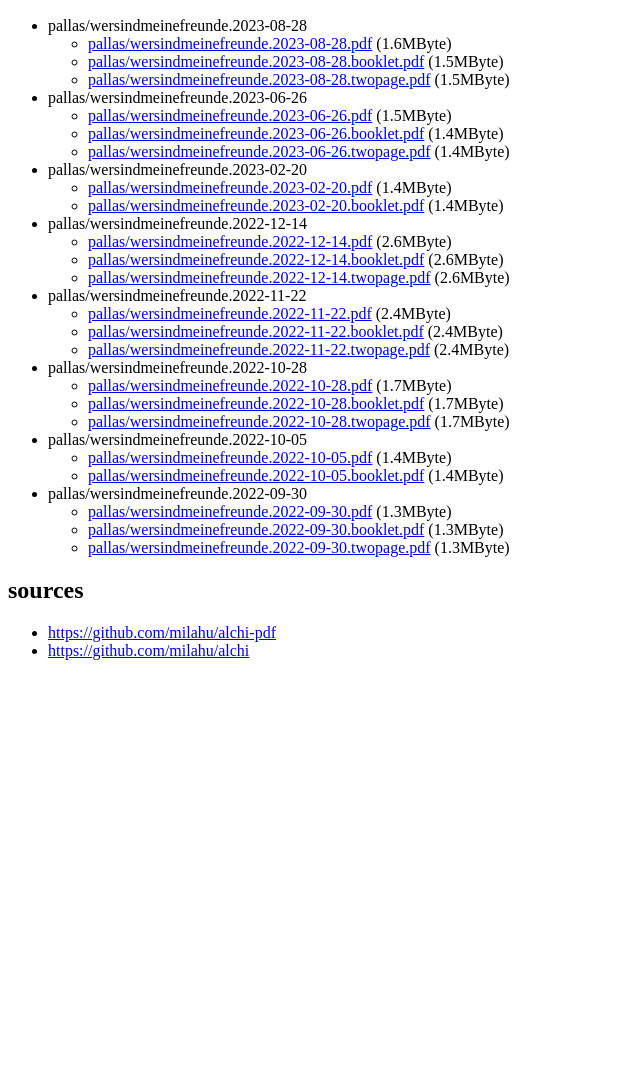
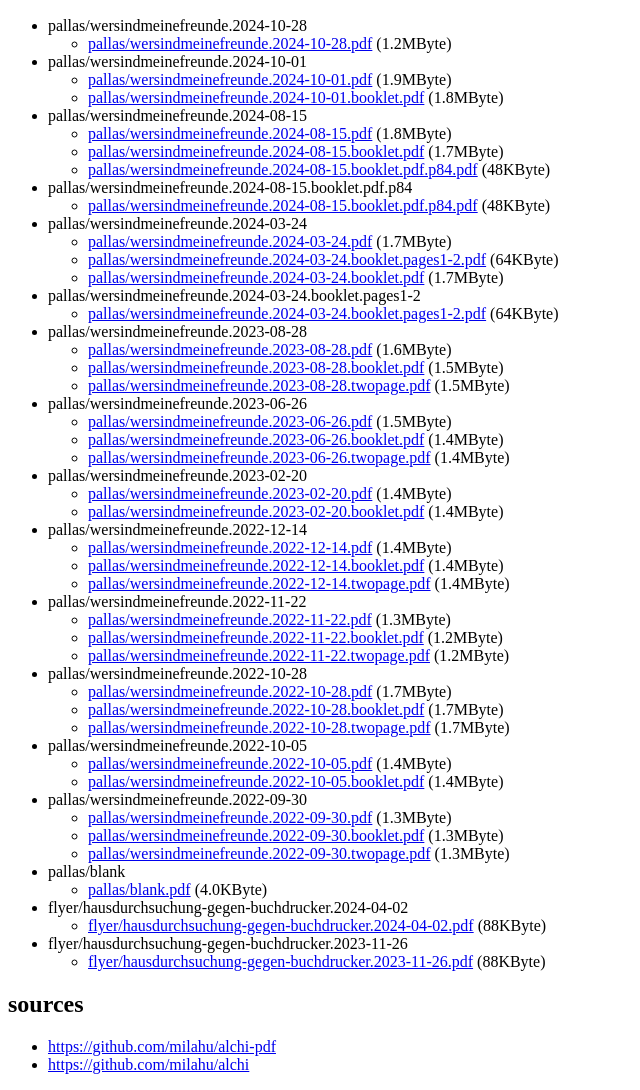
Before and after one commit to milahu/alchi-pdf, a plain HTML site: page index.html in a window 1280 px wide. Shown: the part 110-1200 px from the top of the page, without its empty margins (0-640 px from the left). Before the commit the page ends 800 px from the top, so only its background shows below. Drawn offline with Linux system fonts and the light colour scheme.

Commit message:
update index.html

```diff
--- a/index.html
+++ b/index.html
@@ -5,6 +5,47 @@
 <section id='files'>
 <h2>files</h2>
 <ul>
+<li>
+  <div>pallas/wersindmeinefreunde.2024-10-28</div>
+  <ul>
+    <li><a href=pallas/wersindmeinefreunde.2024-10-28.pdf>pallas/wersindmeinefreunde.2024-10-28.pdf</a> (1.2MByte)</li>
+  </ul>
+</li>
+<li>
+  <div>pallas/wersindmeinefreunde.2024-10-01</div>
+  <ul>
+    <li><a href=pallas/wersindmeinefreunde.2024-10-01.pdf>pallas/wersindmeinefreunde.2024-10-01.pdf</a> (1.9MByte)</li>
+    <li><a href=pallas/wersindmeinefreunde.2024-10-01.booklet.pdf>pallas/wersindmeinefreunde.2024-10-01.booklet.pdf</a> (1.8MByte)</li>
+  </ul>
+</li>
+<li>
+  <div>pallas/wersindmeinefreunde.2024-08-15</div>
+  <ul>
+    <li><a href=pallas/wersindmeinefreunde.2024-08-15.pdf>pallas/wersindmeinefreunde.2024-08-15.pdf</a> (1.8MByte)</li>
+    <li><a href=pallas/wersindmeinefreunde.2024-08-15.booklet.pdf>pallas/wersindmeinefreunde.2024-08-15.booklet.pdf</a> (1.7MByte)</li>
+    <li><a href=pallas/wersindmeinefreunde.2024-08-15.booklet.pdf.p84.pdf>pallas/wersindmeinefreunde.2024-08-15.booklet.pdf.p84.pdf</a> (48KByte)</li>
+  </ul>
+</li>
+<li>
+  <div>pallas/wersindmeinefreunde.2024-08-15.booklet.pdf.p84</div>
+  <ul>
+    <li><a href=pallas/wersindmeinefreunde.2024-08-15.booklet.pdf.p84.pdf>pallas/wersindmeinefreunde.2024-08-15.booklet.pdf.p84.pdf</a> (48KByte)</li>
+  </ul>
+</li>
+<li>
+  <div>pallas/wersindmeinefreunde.2024-03-24</div>
+  <ul>
+    <li><a href=pallas/wersindmeinefreunde.2024-03-24.pdf>pallas/wersindmeinefreunde.2024-03-24.pdf</a> (1.7MByte)</li>
+    <li><a href=pallas/wersindmeinefreunde.2024-03-24.booklet.pages1-2.pdf>pallas/wersindmeinefreunde.2024-03-24.booklet.pages1-2.pdf</a> (64KByte)</li>
+    <li><a href=pallas/wersindmeinefreunde.2024-03-24.booklet.pdf>pallas/wersindmeinefreunde.2024-03-24.booklet.pdf</a> (1.7MByte)</li>
+  </ul>
+</li>
+<li>
+  <div>pallas/wersindmeinefreunde.2024-03-24.booklet.pages1-2</div>
+  <ul>
+    <li><a href=pallas/wersindmeinefreunde.2024-03-24.booklet.pages1-2.pdf>pallas/wersindmeinefreunde.2024-03-24.booklet.pages1-2.pdf</a> (64KByte)</li>
+  </ul>
+</li>
 <li>
   <div>pallas/wersindmeinefreunde.2023-08-28</div>
   <ul>
@@ -31,17 +72,17 @@
 <li>
   <div>pallas/wersindmeinefreunde.2022-12-14</div>
   <ul>
-    <li><a href=pallas/wersindmeinefreunde.2022-12-14.pdf>pallas/wersindmeinefreunde.2022-12-14.pdf</a> (2.6MByte)</li>
-    <li><a href=pallas/wersindmeinefreunde.2022-12-14.booklet.pdf>pallas/wersindmeinefreunde.2022-12-14.booklet.pdf</a> (2.6MByte)</li>
-    <li><a href=pallas/wersindmeinefreunde.2022-12-14.twopage.pdf>pallas/wersindmeinefreunde.2022-12-14.twopage.pdf</a> (2.6MByte)</li>
+    <li><a href=pallas/wersindmeinefreunde.2022-12-14.pdf>pallas/wersindmeinefreunde.2022-12-14.pdf</a> (1.4MByte)</li>
+    <li><a href=pallas/wersindmeinefreunde.2022-12-14.booklet.pdf>pallas/wersindmeinefreunde.2022-12-14.booklet.pdf</a> (1.4MByte)</li>
+    <li><a href=pallas/wersindmeinefreunde.2022-12-14.twopage.pdf>pallas/wersindmeinefreunde.2022-12-14.twopage.pdf</a> (1.4MByte)</li>
   </ul>
 </li>
 <li>
   <div>pallas/wersindmeinefreunde.2022-11-22</div>
   <ul>
-    <li><a href=pallas/wersindmeinefreunde.2022-11-22.pdf>pallas/wersindmeinefreunde.2022-11-22.pdf</a> (2.4MByte)</li>
-    <li><a href=pallas/wersindmeinefreunde.2022-11-22.booklet.pdf>pallas/wersindmeinefreunde.2022-11-22.booklet.pdf</a> (2.4MByte)</li>
-    <li><a href=pallas/wersindmeinefreunde.2022-11-22.twopage.pdf>pallas/wersindmeinefreunde.2022-11-22.twopage.pdf</a> (2.4MByte)</li>
+    <li><a href=pallas/wersindmeinefreunde.2022-11-22.pdf>pallas/wersindmeinefreunde.2022-11-22.pdf</a> (1.3MByte)</li>
+    <li><a href=pallas/wersindmeinefreunde.2022-11-22.booklet.pdf>pallas/wersindmeinefreunde.2022-11-22.booklet.pdf</a> (1.2MByte)</li>
+    <li><a href=pallas/wersindmeinefreunde.2022-11-22.twopage.pdf>pallas/wersindmeinefreunde.2022-11-22.twopage.pdf</a> (1.2MByte)</li>
   </ul>
 </li>
 <li>
@@ -67,6 +108,24 @@
     <li><a href=pallas/wersindmeinefreunde.2022-09-30.twopage.pdf>pallas/wersindmeinefreunde.2022-09-30.twopage.pdf</a> (1.3MByte)</li>
   </ul>
 </li>
+<li>
+  <div>pallas/blank</div>
+  <ul>
+    <li><a href=pallas/blank.pdf>pallas/blank.pdf</a> (4.0KByte)</li>
+  </ul>
+</li>
+<li>
+  <div>flyer/hausdurchsuchung-gegen-buchdrucker.2024-04-02</div>
+  <ul>
+    <li><a href=flyer/hausdurchsuchung-gegen-buchdrucker.2024-04-02.pdf>flyer/hausdurchsuchung-gegen-buchdrucker.2024-04-02.pdf</a> (88KByte)</li>
+  </ul>
+</li>
+<li>
+  <div>flyer/hausdurchsuchung-gegen-buchdrucker.2023-11-26</div>
+  <ul>
+    <li><a href=flyer/hausdurchsuchung-gegen-buchdrucker.2023-11-26.pdf>flyer/hausdurchsuchung-gegen-buchdrucker.2023-11-26.pdf</a> (88KByte)</li>
+  </ul>
+</li>
 </ul>
 </section>
 <section id='sources'>
```
